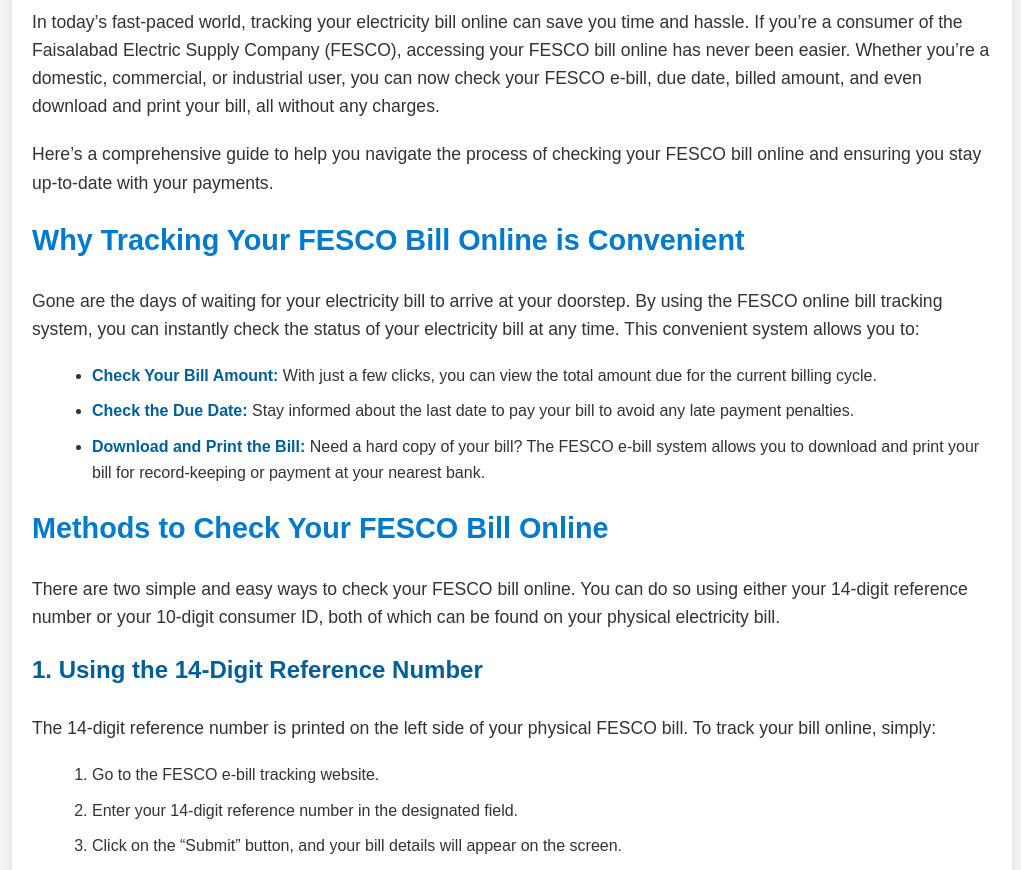
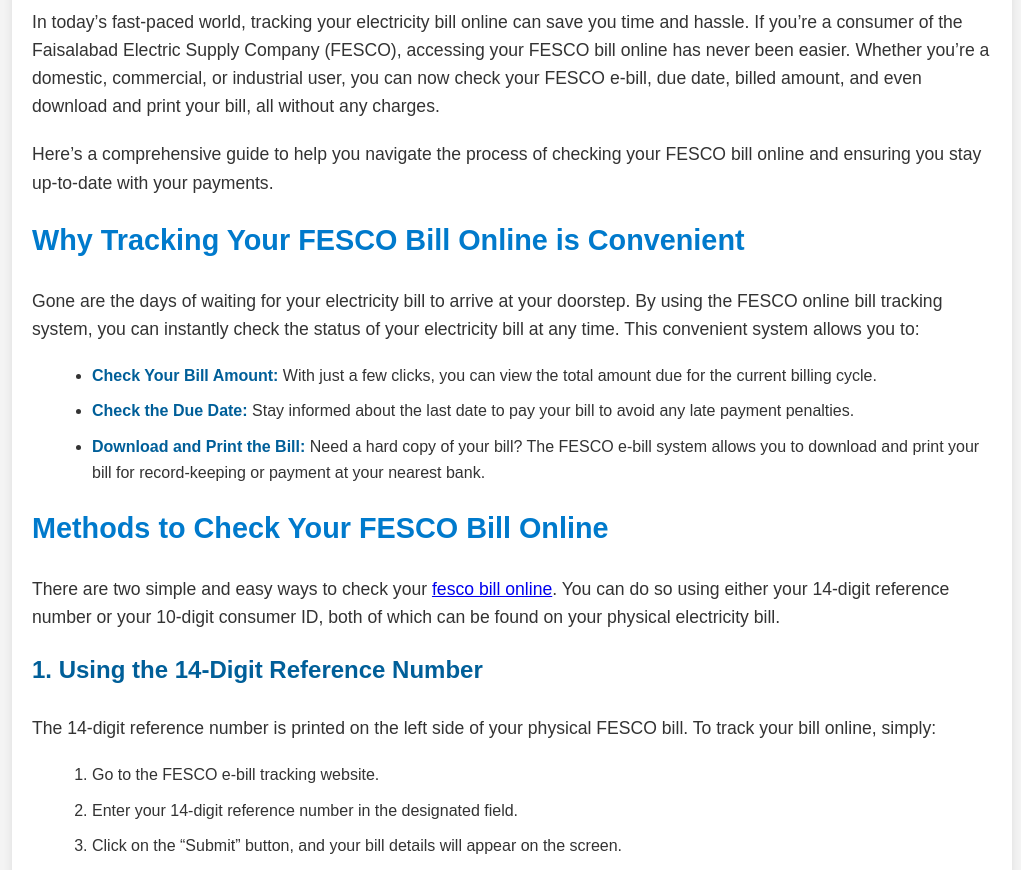
Before and after one commit to Williamalle2300/fescobill, a plain HTML site: page index.html in a window 1280 px wide. Shown: the part 227-1097 px from the top of the page, without its empty margins (128-1149 px from the left). Drawn offline with Linux system fonts and the light colour scheme.

Commit message:
Update index.html

```diff
--- a/index.html
+++ b/index.html
@@ -92,7 +92,7 @@
         </ul>
 
         <h2>Methods to Check Your FESCO Bill Online</h2>
-        <p>There are two simple and easy ways to check your FESCO bill online. You can do so using either your 14-digit reference number or your 10-digit consumer ID, both of which can be found on your physical electricity bill.</p>
+        <p>There are two simple and easy ways to check your <a href="https://fescoebill.com.pk/">fesco bill online</a>. You can do so using either your 14-digit reference number or your 10-digit consumer ID, both of which can be found on your physical electricity bill.</p>
 
         <h3>1. Using the 14-Digit Reference Number</h3>
         <p>The 14-digit reference number is printed on the left side of your physical FESCO bill. To track your bill online, simply:</p>
```
